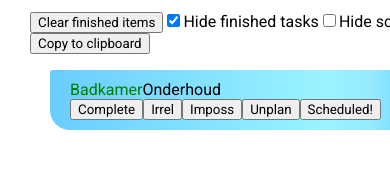
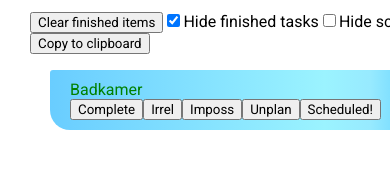
Before and after one commit to ElmoreV/TaskPlanner_javareact, a React (Create React App) app: page / in a window 390 px wide. Both pictures are taken after a click on the element "Weekly". Shown: the part 269-438 px from the top of the page. Built offline with nearby package versions, Linux system fonts and the light colour scheme.

Commit message:
Fix topic path not being aligned on the right on narrow screen view

```diff
--- a/src/TaskContentFancy.module.css
+++ b/src/TaskContentFancy.module.css
@@ -15,6 +15,7 @@
 span.topicPath {
     flex-grow: 1;
     text-align: right;
+    word-wrap: break-word;
 }
 
 /* is contained in button-list */
@@ -173,6 +174,6 @@
 @media (max-width: 800px) {
     .task {
         flex-direction: column;
-        align-items: flex-start;
+        align-items: stretch;
     }
 }
```
